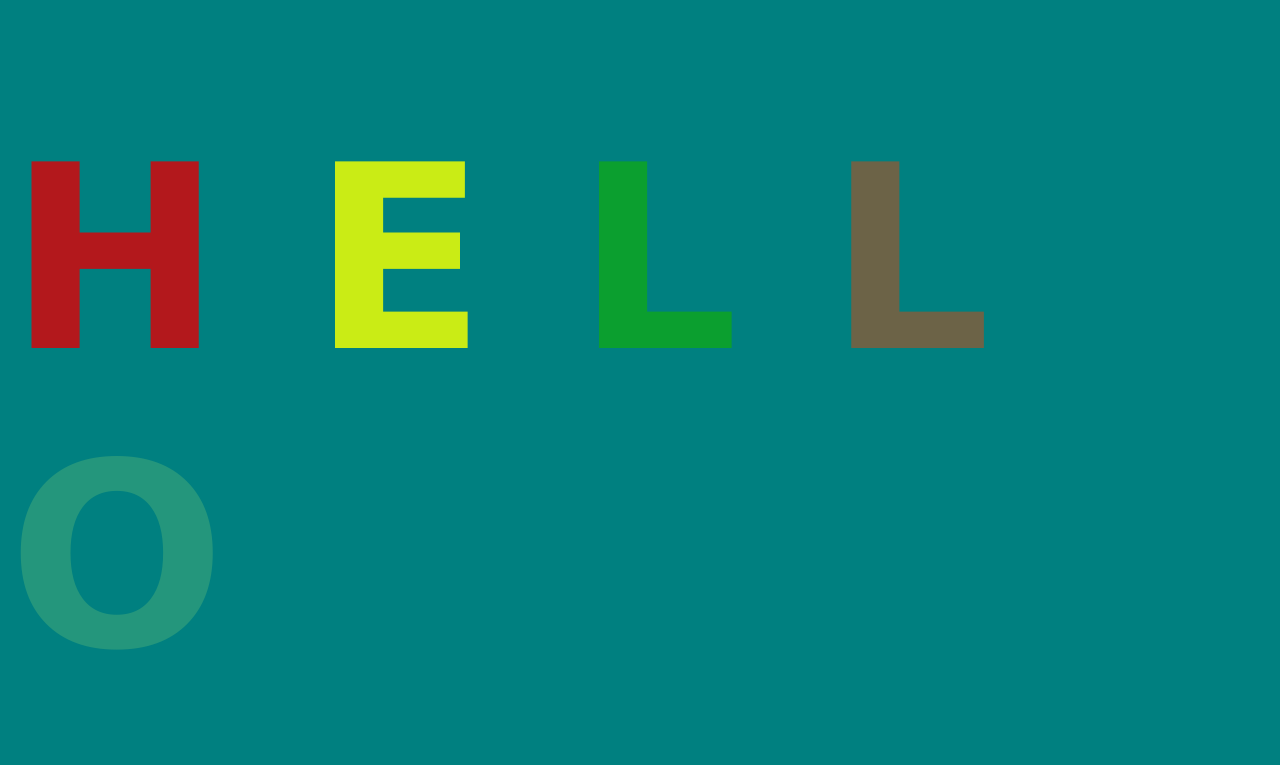
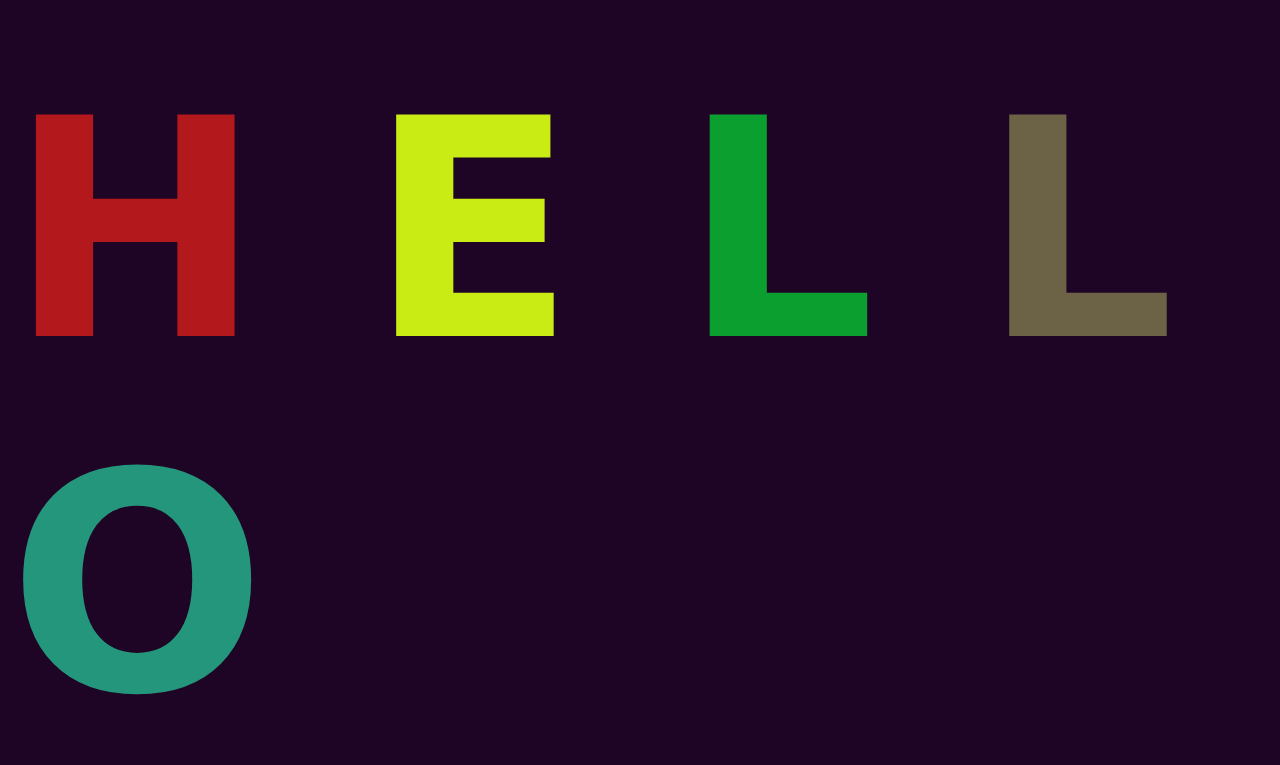
Before and after one commit to happy4mya/HelloDemo, a plain HTML site: page index.html in a window 1280 px wide. Drawn offline with Linux system fonts and the light colour scheme.

Commit message:
change bg to dark-purple

```diff
--- a/styles.css
+++ b/styles.css
@@ -3,11 +3,11 @@ body {
     justify-content: center;
     align-items: center;
     height: 100vh;
-    background: teal;
+    background: rgb(31, 5, 37);
 }
 
 h1 {
-    font-size: 16rem;
+    font-size: 19rem;
     font-family: 'Lucida Sans', 'Lucida Sans Regular', 'Lucida Grande', 'Lucida Sans Unicode', Geneva, Verdana, sans-serif;
 }
 
```
